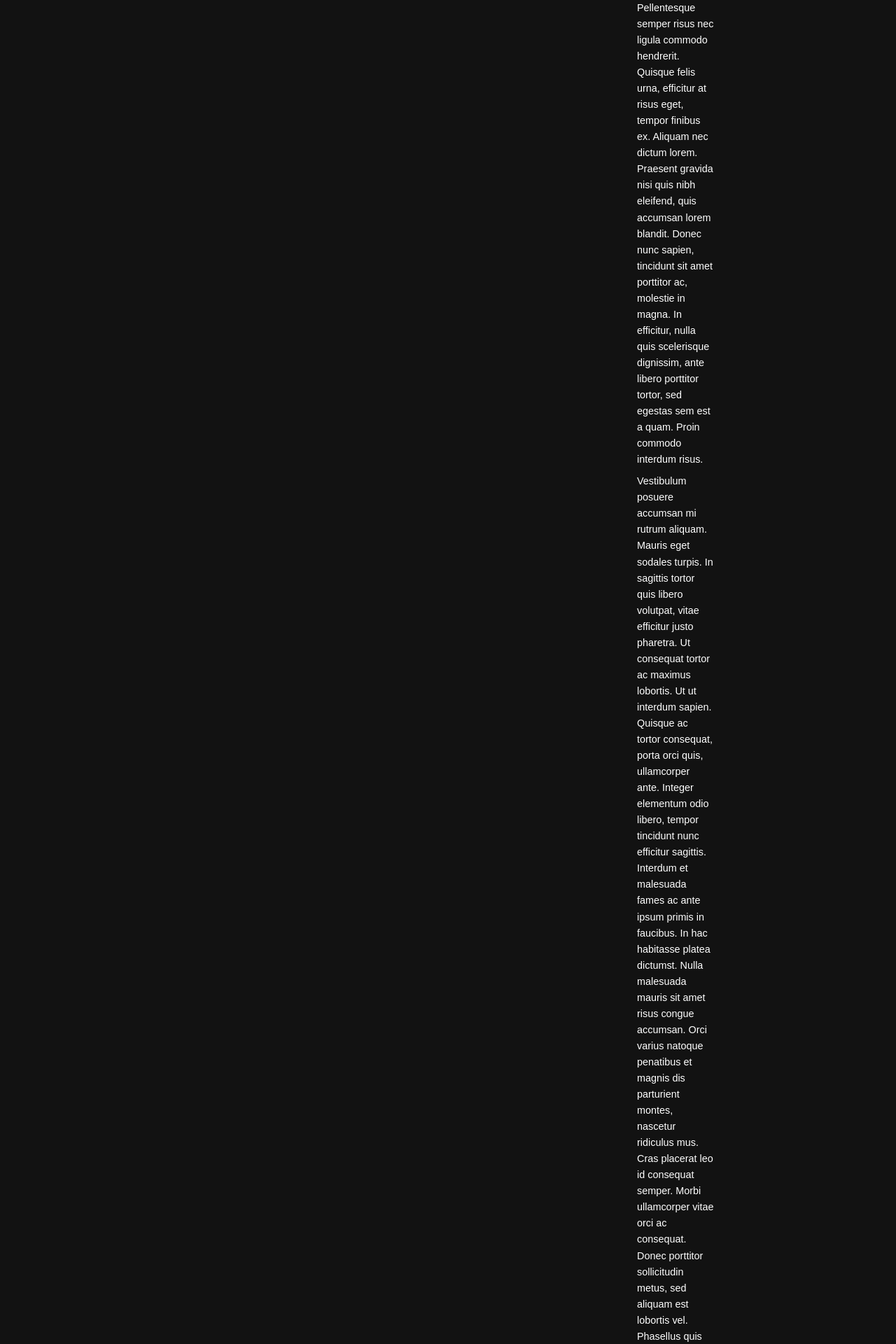
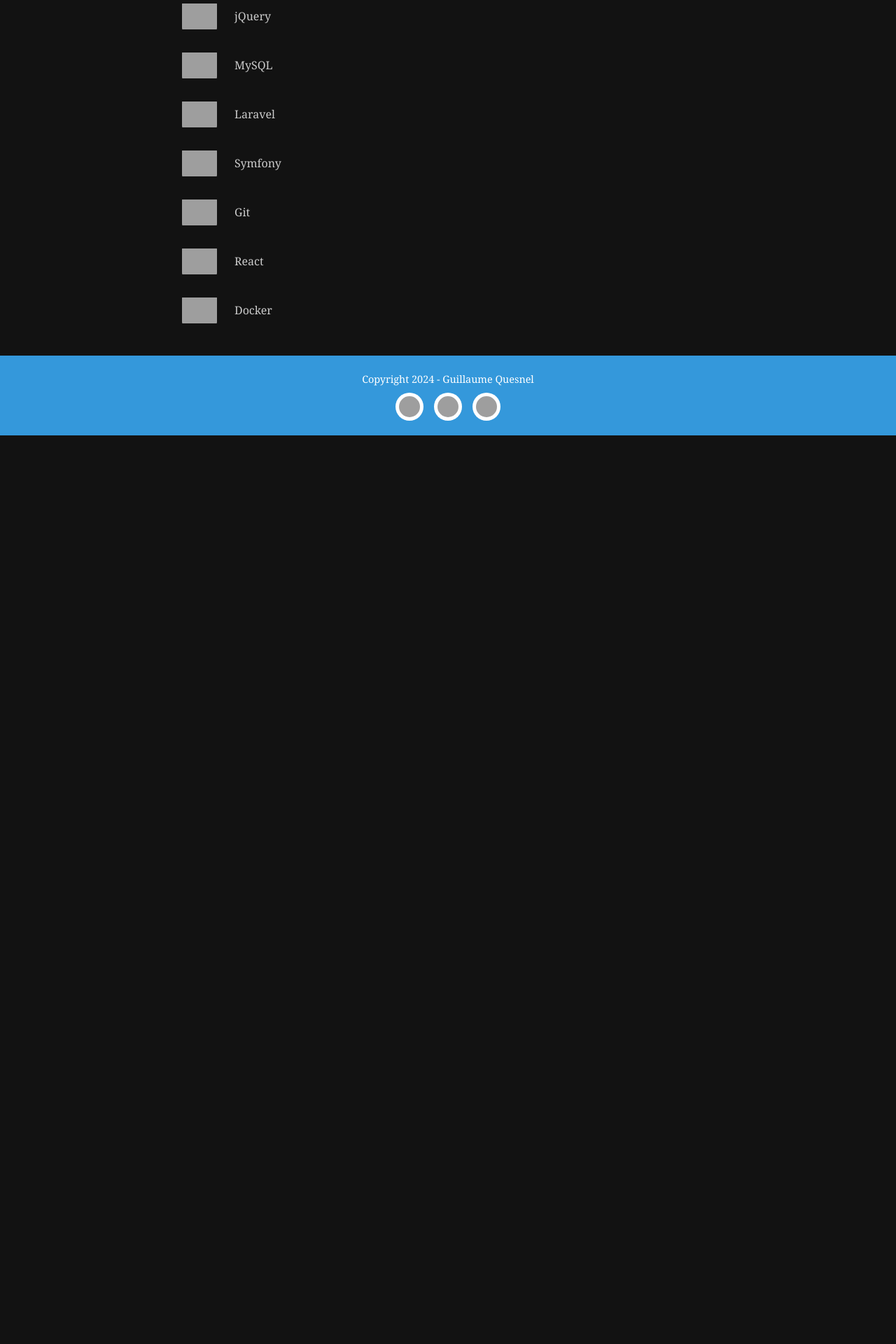
Before and after one commit to qguillaume/album_photo, a Symfony app: template templates/portfolio/index.html.twig in a window 1280 px wide. Shown: the part 1665-3585 px from the top of the page at 70% size. After the commit the page ends 2287 px from the top, so only its background shows below. Run offline with Twig, Linux system fonts and the light colour scheme; the template is opened without the code that fills it, so the values that code supplies are empty; style sheets or scripts are compiled from the project's sources; some libraries are stand-ins or nearby versions; grey boxes are pictures that could not be loaded.

Commit message:
mise à jour des traductions ainsi que refonte de la présentation et de l'apparence du footer et du header

```diff
--- a/assets/styles/base/_body.scss
+++ b/assets/styles/base/_body.scss
@@ -1,6 +1,8 @@
 // src/styles/base/_body.scss
+@use "./variables" as *;
 
 html, body {
+    font-family: 'Cambria Math', 'Cambria', serif;
     height: 100%; /* L'élément html et le body occupent toute la hauteur de la page */
     margin: 0; /* Retire toute marge par défaut autour du body */
     padding: 0; /* Retire tout le padding par défaut autour du body */
@@ -17,3 +19,14 @@ html, body {
 main {
     padding: 0;
 }
+
+h1, h2, h3, h4, h5, h6 {
+    font-family: 'Cambria Math', 'Cambria', serif; /* Vous pouvez différencier les titres */
+    font-weight: bold; /* Facultatif */
+    text-decoration: underline; /* Ajoute une ligne de soulignement */
+    color: $primary-color;
+    text-decoration-color: $secondary-color; /* Définit la couleur du soulignement */
+    text-decoration-thickness: 2px; /* Épaisseur de la ligne de soulignement */
+    text-underline-offset: 8px; /* Décalage de la ligne par rapport au texte */
+    margin-bottom: 10px; /* Ajoute un espacement de 10px en dessous de chaque titre */
+}
--- a/assets/styles/base/_variables.scss
+++ b/assets/styles/base/_variables.scss
@@ -15,7 +15,7 @@ $yellow-color: #f1c40f;
 $green-color: #2ecc71;
 $purple-color: #9b59b6;
 $orange-color: #ffa500;
-$input-color: #999;
+$input-color: #555;
 
 /* Définition des couleurs hover */
 $primary-color-hover: darken($primary-color, 10%);
--- a/assets/styles/components/_footer.scss
+++ b/assets/styles/components/_footer.scss
@@ -2,7 +2,7 @@
 @use "../base/variables" as *;
 
 footer {
-  background-color: $secondary-color; /* Définir la couleur de fond du footer à partir de la variable $secondary-color */
+  background-color: $primary-color;
   color: white; /* Le texte du footer sera blanc */
   padding: $space-sm $space-md; /* Ajoute un padding interne, avec des valeurs définies dans les variables $space-sm et $space-md pour la hauteur et la largeur */
   text-align: center; /* Aligne le texte au centre (utile pour le copyright) */
--- a/assets/styles/components/_header.scss
+++ b/assets/styles/components/_header.scss
@@ -3,8 +3,7 @@
 // Fond sombre sur toute la page
 body.dark-background {
     background-color: #121212; /* Fond très sombre */
-    color: white; /* Couleur de texte blanche pour contraster avec le fond sombre */
-    font-family: 'Arial', sans-serif;
+    color: #ccc;
     margin: 0;
     padding: 0;
 }
@@ -44,17 +43,32 @@ header {
         gap: 30px; /* Espacement entre les liens */
     }
 
+    .register {
+        background-color: $secondary-color; /* Fond vert */
+        color: $header-bg-color;;
+        font-weight: bold; /* Mettre le texte en gras */
+        border-radius: 8px; /* Coins arrondis */
+        padding: 10px 15px; /* Espacement pour l'onglet */
+        transition: background-color 0.3s ease, color 0.3s ease; /* Transition fluide pour l'effet hover */
+    }
+
+    /* Effet hover pour l'onglet d'inscription */
+    .register:hover {
+        background-color: $secondary-color-hover;
+        color: white;
+    }
+
     a {
-        color: white; /* Texte des liens en blanc */
+        color: $primary-color; /* Texte des liens en blanc */
         text-decoration: none;
         padding: 10px 15px;
         font-size: 1rem;
         font-weight: bold;
         transition: color 0.3s ease, background-color 0.3s ease;
+        border-radius: 8px;
     }
 
     a:hover, .active {
         background-color: $primary-color; /* Couleur d'arrière-plan au survol */
-        color: #121212; /* Texte sombre au survol */
     }
 }
--- a/assets/styles/components/_photo-viewer.scss
+++ b/assets/styles/components/_photo-viewer.scss
@@ -59,6 +59,5 @@
     bottom: 10px;
     left: 50%;
     transform: translateX(-50%);
-    font-family: Arial, sans-serif;
     z-index: 1010; /* Assurer que le titre est au-dessus de l'image */
   }
--- a/assets/styles/components/_presentation.scss
+++ b/assets/styles/components/_presentation.scss
@@ -3,46 +3,84 @@
 /* Conteneur principal qui contient l'image et le texte */
 .presentation-container {
     display: flex; /* Utilisation de Flexbox pour disposer l'image et le texte sur une seule ligne */
-    justify-content: flex-start; /* Aligne les éléments à gauche, sans les étirer sur toute la largeur */
+    justify-content: flex-start; /* Aligne les éléments à gauche */
     align-items: flex-start; /* Aligne les éléments en haut du conteneur */
-
     max-width: 100%; /* Assure que le conteneur prend toute la largeur disponible de son parent */
-    margin: 20px auto; /* Centrer le conteneur horizontalement avec un peu d'espace autour (20px en haut/bas) */
-    padding: 0 60px; /* Ajoute de l'espace intérieur de chaque côté du conteneur (60px à gauche et à droite) */
-    gap: 250px; /* Définit un espacement fixe de 250px entre les éléments enfants (photo et texte) */
-    /* gap est une manière moderne et propre de gérer l'espacement entre les éléments dans un conteneur flex */
+    margin: 20px auto; /* Centrer le conteneur horizontalement */
+    padding: 0 60px; /* Ajoute de l'espace intérieur à gauche et à droite */
+    gap: 300px; /* Espacement entre les sections de texte et image */
+    flex-wrap: wrap; /* Permet aux éléments de se réorganiser sur plusieurs lignes si nécessaire */
+    margin-bottom: 40px; /* Augmente l'espacement sous chaque section */
 
     /* Conteneur de l'image */
     .photo_presentation {
-        /* Initialement, l'image est décalée à gauche en dehors du conteneur */
-        // transform: translateX(-100%);
-        // opacity: 0; /* L'image commence invisible */
-        // transition: transform 1s ease-out, opacity 1s ease-out; /* Définir la durée et le type de transition */
+        /* Fixe une largeur pour l'image */
+        flex: 1 1 200px; /* L'image peut se rétrécir, mais aura une largeur minimale de 200px */
+        text-align: center;
         img {
-            display: block; /* Supprime les marges par défaut des images (les images sont inline par défaut) */
-            max-width: none; /* Ne modifie pas la taille de l'image (elle conserve sa taille d'origine) */
-            border-radius: 8px; /* Applique des coins arrondis à l'image */
+            max-width: 100%; /* Adapte l'image à la largeur disponible */
+            height: auto; /* Conserve les proportions */
+            border-radius: 10px; /* ajout de coins arrondis */
         }
     }
 
     /* Conteneur du texte */
     .texte {
-        // transform: translateX(100%);
-        // opacity: 0;
-        // transition: transform 1s ease-out, opacity 1s ease-out;
-
-        text-align: left; /* Aligne le texte à gauche (en cas d'alignement nécessaire) */
-        font-family: Arial, sans-serif; /* Définition de la police du texte */
+        flex: 2 1 300px; /* Le texte prend plus d'espace que les images */
+        text-align: left; /* Aligne le texte à gauche */
         font-size: 16px; /* Taille du texte */
-        line-height: 1.6; /* Hauteur de ligne (espacement vertical entre les lignes de texte) */
-        color: white; /* Couleur du texte en blanc */
+        line-height: 1.6; /* Hauteur de ligne */
+        color: #ccc; /* Couleur du texte en blanc */
 
         h2 {
-            font-size: 24px; /* Taille du titre (h2) */
+            font-size: 24px; /* Taille du titre */
             margin-bottom: 10px; /* Espacement sous le titre */
-            color: $primary-color; /* Utilisation de la variable pour la couleur du titre (définie dans variables.scss) */
+            color: $primary-color; /* Couleur du titre */
+        }
+
+        /* Paragraphe */
+        p {
+            font-size: 16px; /* Taille du texte */
+            line-height: 1.6; /* Hauteur de ligne */
+            color: #ccc; /* Couleur du texte en blanc */
         }
     }
 
+    /* Section des compétences : empiler les images sous forme de liste */
+    .competences {
+        display: flex;
+        flex-direction: column; /* Aligne les images les unes sous les autres */
+        gap: 20px; /* Ajoute un espacement entre chaque élément */
+        align-items: flex-start; /* Aligne à gauche les images et les textes associés */
+    }
 
+    /* Chaque image et son texte */
+    .competence {
+        display: flex;
+        align-items: center; /* Aligne l'image et le texte sur une même ligne */
+        gap: 15px; /* Espacement entre l'image et le texte */
+
+        img {
+            width: 50px; /* Largeur fixe pour les images */
+            height: 50px; /* Hauteur fixe pour les images */
+            object-fit: contain; /* Conserve les proportions de l'image */
+            margin-right: 10px; /* Espacement entre l'image et le texte */
+            border-radius: 8px; /* Coins arrondis pour les images */
+        }
+
+        /* Le texte associé à l'image */
+        .competence-text {
+            font-size: 16px; /* Taille du texte */
+            color: #ccc; /* Couleur du texte */
+        }
+    }
+
+    /* Ligne de séparation entre les sections */
 }
+
+.separator {
+    width: 20%; /* Largeur de la ligne sur toute la largeur de l'écran */
+    height: 5px; /* Hauteur de la ligne */
+    background: linear-gradient(to right, $primary-color 50%, $secondary-color 50%); /* Gradient pour diviser la ligne en bleu et vert */
+    margin: 100px auto; /* Espacement au-dessus et en dessous de la ligne */
+}
--- a/templates/base.html.twig
+++ b/templates/base.html.twig
@@ -52,7 +52,7 @@
                         {{ 'connexion'|trans }}
                     </a>
                     <a href="{{ path('register') }}"
-                    class="{% if app.request.attributes.get('_route') == 'register' %}active{% endif %}">
+                    class="register {% if app.request.attributes.get('_route') == 'register' %}active{% endif %}">
                         {{ 'inscription'|trans }}
                     </a>
                 {% endif %}
--- a/templates/contact/index.html.twig
+++ b/templates/contact/index.html.twig
@@ -3,7 +3,7 @@
 {% block title %}Contact{% endblock %}
 
 {% block body %}
-    <h2>Formulaire de contact</h2>
+    <h2>{{ 'contact_form'|trans }}</h2>
 
     {# Affichage des messages de succès #}
     {% for message in app.flashes('success') %}
--- a/templates/dashboard/index.html.twig
+++ b/templates/dashboard/index.html.twig
@@ -1,9 +1,9 @@
 {% extends 'base.html.twig' %}
 
-{% block title %}Dashboard{% endblock %}
+{% block title %}{{ 'dashboard'|trans }}{% endblock %}
 
 {% block body %}
-<h1>Dashboard</h1>
+<h1>{{ 'dashboard'|trans }}</h1>
 
 <h2>Albums</h2>
 <ul>
--- a/templates/portfolio/index.html.twig
+++ b/templates/portfolio/index.html.twig
@@ -1,36 +1,66 @@
 {% extends 'base.html.twig' %}
 
 {% block body %}
-    <h2>{{ 'hello'|trans }}</h2>
-    <h3>{{ 'welcome_website'|trans({}, 'messages') }}</h3>
     <div class="presentation-container">
         <div class="photo_presentation">
             <img src="{{ asset('images/photo_presentation.jpg') }}" alt="Photo de présentation">
         </div>
         <div class="texte">
-            <p>
-                Lorem ipsum dolor sit amet, consectetur adipiscing elit. Etiam bibendum in felis non laoreet.
-                Aenean gravida, tortor non ornare tincidunt, tellus felis consectetur lacus, a finibus ipsum tellus sit amet dui.
-                Pellentesque condimentum condimentum diam, malesuada malesuada nisl maximus in. Aliquam et elit quis turpis tincidunt fringilla.
-                Curabitur condimentum orci et pharetra lacinia. In ut libero venenatis, aliquam justo quis, mattis nisl. Aliquam commodo metus a mi semper molestie.
-                Proin efficitur scelerisque malesuada. Sed ut lorem lectus. Duis facilisis dui vitae lacinia accumsan.
-                Aliquam vestibulum orci sit amet augue condimentum, in mattis lacus congue.
-            </p>
-            <p>
-                Proin aliquam purus porttitor commodo vulputate. Nam lacinia placerat dolor, nec congue lacus ullamcorper nec.
-                Nullam faucibus, quam congue iaculis dictum, enim nibh luctus eros, in tempus libero enim non neque.
-                Pellentesque semper risus nec ligula commodo hendrerit. Quisque felis urna, efficitur at risus eget, tempor finibus ex.
-                Aliquam nec dictum lorem. Praesent gravida nisi quis nibh eleifend, quis accumsan lorem blandit. Donec nunc sapien, tincidunt sit amet porttitor ac, molestie in magna.
-                In efficitur, nulla quis scelerisque dignissim, ante libero porttitor tortor, sed egestas sem est a quam. Proin commodo interdum risus.
-            </p>
-            <p>
-                Vestibulum posuere accumsan mi rutrum aliquam. Mauris eget sodales turpis. In sagittis tortor quis libero volutpat, vitae efficitur justo pharetra.
-                Ut consequat tortor ac maximus lobortis. Ut ut interdum sapien. Quisque ac tortor consequat, porta orci quis, ullamcorper ante.
-                Integer elementum odio libero, tempor tincidunt nunc efficitur sagittis. Interdum et malesuada fames ac ante ipsum primis in faucibus.
-                In hac habitasse platea dictumst. Nulla malesuada mauris sit amet risus congue accumsan. Orci varius natoque penatibus et magnis dis parturient montes, nascetur ridiculus mus.
-                Cras placerat leo id consequat semper. Morbi ullamcorper vitae orci ac consequat. Donec porttitor sollicitudin metus, sed aliquam est lobortis vel.
-                Phasellus quis lorem nunc. Suspendisse mauris arcu, placerat vitae lectus hendrerit, sollicitudin congue ipsum.
-            </p>
+            <h2>{{ 'hello_welcome'|trans }}</h2>
+            <p>{{ 'presentation_text_1'|trans|raw }}</p>
+            <p>{{ 'presentation_text_2'|trans|raw }}</p>
+            <p>{{ 'presentation_text_3'|trans|raw }}</p>
+            <p>{{ 'presentation_text_4'|trans|raw }}</p>
+            <p>{{ 'presentation_text_5'|trans|raw }}</p>
+            <p>{{ 'presentation_text_6'|trans|raw }}</p>
+            <p>{{ 'presentation_text_7'|trans|raw }}</p>
+        </div>
+    </div>
+
+    <div class="separator"></div>
+
+    <div class="presentation-container">
+        <div class="competences">
+            <h2 id=skills>{{ 'skills'|trans }}</h2>
+            <div class="competence">
+                <img src="{{ asset('images/logo_html5_css3.png') }}" alt="HTML5 & CSS3">
+                <div class="competence-text">HTML5 & CSS3</div>
+            </div>
+            <div class="competence">
+                <img src="{{ asset('images/logo_js.jpg') }}" alt="JavaScript">
+                <div class="competence-text">JavaScript</div>
+            </div>
+            <div class="competence">
+                <img src="{{ asset('images/logo_jquery.jpg') }}" alt="jQuery">
+                <div class="competence-text">jQuery</div>
+            </div>
+            <div class="competence">
+                <img src="{{ asset('images/logo_mysql.png') }}" alt="MySQL">
+                <div class="competence-text">MySQL</div>
+            </div>
+            <div class="competence">
+                <img src="{{ asset('images/logo_laravel.png') }}" alt="Laravel">
+                <div class="competence-text">Laravel</div>
+            </div>
+            <div class="competence">
+                <img src="{{ asset('images/symfony_white_03.png') }}" alt="Symfony">
+                <div class="competence-text">Symfony</div>
+            </div>
+            <div class="competence">
+                <img src="{{ asset('images/logo_git.png') }}" alt="Git">
+                <div class="competence-text">Git</div>
+            </div>
+            <div class="competence">
+                <img src="{{ asset('images/logo_react.png') }}" alt="React">
+                <div class="competence-text">React</div>
+            </div>
+            <div class="competence">
+                <img src="{{ asset('images/logo_docker.png') }}" alt="Docker">
+                <div class="competence-text">Docker</div>
+            </div>
+        </div>
+        <div class="photo_presentation">
+            <img src="{{ asset('images/photo_presentation.jpg') }}" alt="Photo de présentation">
         </div>
     </div>
 {% endblock %}
```
Also changed, not shown: src/Form/ContactFormType.php (+10 -10 lines), translations/messages.de.yaml (+25 -2 lines), translations/messages.en.yaml (+25 -2 lines), translations/messages.es.yaml (+25 -2 lines), translations/messages.fr.yaml (+25 -2 lines), translations/admin.en.yaml (deleted), translations/admin.fr.yaml (deleted), translations/forms.en.yaml (deleted), translations/forms.fr.yaml (deleted).
